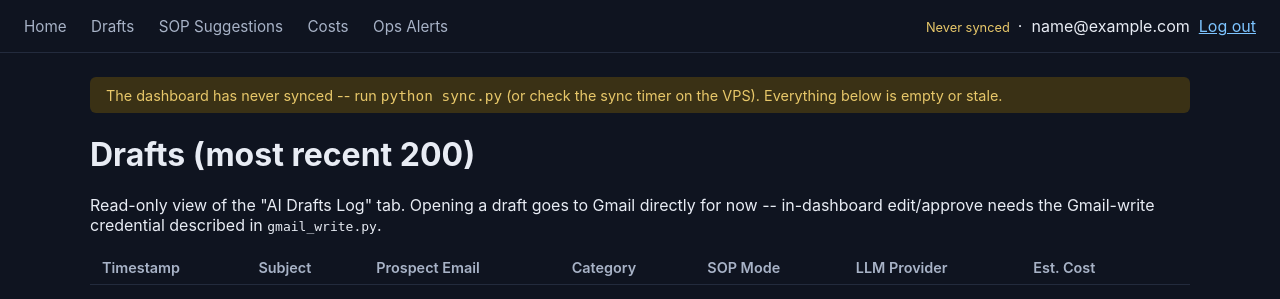
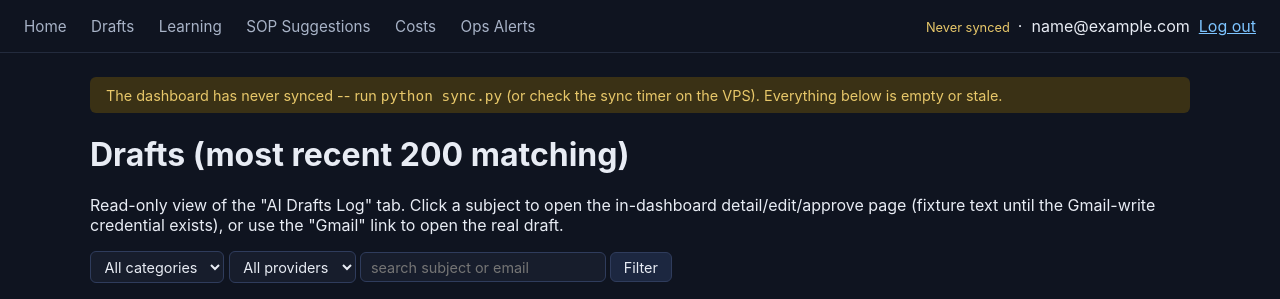
Before and after one commit to ICONS-of-Real-Estate/spam_machine, a FastAPI app: page /drafts in a window 1280 px wide. Shown: the top 299 px of the page. Run offline with FastAPI, Linux system fonts and the light colour scheme; the visitor is signed in with stand-in values (Sample User, id 1); data that the repository does not hold is empty.

Commit message:
Add drafts search/filter and a Learning Log effectiveness view
draft_filters.py builds a parameterized WHERE clause for /drafts (exact
match on category/provider, substring match on subject/prospect_email) --
kept as a pure function specifically so the SQL-injection-safety property
(user input always in params, never string-formatted into the query) has
its own test rather than relying on route tests to catch a regression.
/drafts now has a filter form (category/provider dropdowns populated from
distinct values actually in the mirror, plus free-text search).

learning_stats.py summarizes the "Learning Log" tab (original AI draft vs.
what was actually sent) into overall/by-category/by-provider edited-%
and avg-similarity stats, served at the new /learning page. This is the
real signal SOP Suggestions should be driven by -- a category or provider
with a high edited rate or low similarity is exactly what should prompt
the next suggested change, so it's worth seeing directly rather than only
via the auto-generated suggestions downstream of it.

19 new tests (draft_filters: 7, learning_stats: 7, route-level: 5),
including one pinning that a SQL-injection-shaped search string never
lands in the query text. 52 tests total, all passing.

```diff
--- a/dashboard/app.py
+++ b/dashboard/app.py
@@ -14,8 +14,10 @@ from starlette.middleware.sessions import SessionMiddleware
 
 import auth
 import cost_stats
+import draft_filters
 import freshness
 import gmail_write
+import learning_stats
 import sheets_write
 import sync
 
@@ -134,16 +136,36 @@ async def home(request: Request):
 
 
 @app.get("/drafts")
-async def drafts(request: Request):
+async def drafts(
+    request: Request,
+    category: str = draft_filters.ALL,
+    provider: str = draft_filters.ALL,
+    search: str = "",
+):
     conn = db()
     try:
-        rows = conn.execute(
-            "SELECT * FROM drafts ORDER BY timestamp DESC LIMIT 200"
-        ).fetchall()
+        sql, params = draft_filters.build_drafts_query(category, provider, search)
+        rows = conn.execute(sql, params).fetchall()
+        categories = [r["category"] for r in conn.execute(
+            "SELECT DISTINCT category FROM drafts WHERE category IS NOT NULL ORDER BY category"
+        ).fetchall()]
+        providers = [r["llm_provider"] for r in conn.execute(
+            "SELECT DISTINCT llm_provider FROM drafts WHERE llm_provider IS NOT NULL ORDER BY llm_provider"
+        ).fetchall()]
     finally:
         conn.close()
     return templates.TemplateResponse(
-        request, "drafts.html", {**base_context(request), "drafts": rows}
+        request,
+        "drafts.html",
+        {
+            **base_context(request),
+            "drafts": rows,
+            "categories": categories,
+            "providers": providers,
+            "selected_category": category,
+            "selected_provider": provider,
+            "search": search,
+        },
     )
 
 
@@ -223,6 +245,25 @@ async def review_sop_suggestion(
     return RedirectResponse(url="/sop-suggestions", status_code=303)
 
 
+@app.get("/learning")
+async def learning(request: Request):
+    conn = db()
+    try:
+        rows = conn.execute(
+            "SELECT * FROM learning_log ORDER BY compared_at DESC LIMIT 200"
+        ).fetchall()
+    finally:
+        conn.close()
+
+    stats = learning_stats.summarize_learning_log(rows)
+
+    return templates.TemplateResponse(
+        request,
+        "learning.html",
+        {**base_context(request), "rows": rows, "stats": stats},
+    )
+
+
 @app.get("/costs")
 async def costs(request: Request, period: str = "day"):
     if period not in cost_stats.PERIODS:
--- /dev/null
+++ b/dashboard/draft_filters.py
@@ -0,0 +1,37 @@
+"""
+Pure SQL-building logic for the /drafts filter form, split out for the
+same reason cost_stats.py and freshness.py were: testable without a
+running app or a real database, and it's the one place parameterization
+has to be right (never string-format user input straight into SQL).
+"""
+
+ALL = "all"  # sentinel for "no filter on this field" -- what the <select> shows as the default option
+
+
+def build_drafts_query(category=ALL, provider=ALL, search=""):
+    """Returns (sql, params) for a parameterized query against the
+    'drafts' table. category/provider: exact match, or ALL to skip the
+    filter. search: case-insensitive substring match against subject OR
+    prospect_email, empty string to skip."""
+    where = []
+    params = []
+
+    if category and category != ALL:
+        where.append("category = ?")
+        params.append(category)
+
+    if provider and provider != ALL:
+        where.append("llm_provider = ?")
+        params.append(provider)
+
+    search = (search or "").strip()
+    if search:
+        where.append("(subject LIKE ? OR prospect_email LIKE ?)")
+        like = f"%{search}%"
+        params.extend([like, like])
+
+    sql = "SELECT * FROM drafts"
+    if where:
+        sql += " WHERE " + " AND ".join(where)
+    sql += " ORDER BY timestamp DESC LIMIT 200"
+    return sql, params
--- /dev/null
+++ b/dashboard/learning_stats.py
@@ -0,0 +1,52 @@
+"""
+Pure aggregation over the "Learning Log" tab (original AI draft vs. what
+was actually sent) -- split out for the same testability reason as
+cost_stats.py/freshness.py/draft_filters.py.
+"""
+from collections import defaultdict
+
+TRUE_STRINGS = {"true", "TRUE", "1", "yes"}
+
+
+def _is_true(value):
+    return (value or "").strip() in TRUE_STRINGS
+
+
+def _similarity(value):
+    try:
+        return float(value)
+    except (TypeError, ValueError):
+        return None
+
+
+def _summarize_group(rows):
+    similarities = [s for s in (_similarity(r["draft_similarity_pct"]) for r in rows) if s is not None]
+    edited_count = sum(1 for r in rows if _is_true(r["was_edited"]))
+    return {
+        "n": len(rows),
+        "edited_count": edited_count,
+        "edited_pct": (edited_count / len(rows) * 100) if rows else 0.0,
+        "avg_similarity_pct": (sum(similarities) / len(similarities)) if similarities else None,
+    }
+
+
+def summarize_learning_log(rows):
+    """rows: iterable of Learning Log rows (sqlite3.Row or dict) with
+    category, llm_provider, was_edited, draft_similarity_pct. Returns
+    {overall, by_category: {cat: stats}, by_provider: {provider: stats}}
+    -- each stats dict is n / edited_count / edited_pct / avg_similarity_pct.
+    A high edited_pct or low avg_similarity_pct for one category/provider
+    is exactly the signal that should drive an SOP Suggestion for it."""
+    rows = list(rows)
+
+    by_category = defaultdict(list)
+    by_provider = defaultdict(list)
+    for r in rows:
+        by_category[r["category"] or "unknown"].append(r)
+        by_provider[r["llm_provider"] or "unknown"].append(r)
+
+    return {
+        "overall": _summarize_group(rows),
+        "by_category": {cat: _summarize_group(group) for cat, group in sorted(by_category.items())},
+        "by_provider": {prov: _summarize_group(group) for prov, group in sorted(by_provider.items())},
+    }
--- a/dashboard/templates/base.html
+++ b/dashboard/templates/base.html
@@ -26,7 +26,8 @@
   .stale-banner { background:#3a3115; color:#e8c86a; padding:0.6rem 1rem; border-radius:6px; margin-bottom:1rem; font-size:0.9rem; }
   a.link { color:#7dc4ff; }
   form.inline { display:inline; }
-  textarea, button { font-family:inherit; font-size:0.9rem; }
+  textarea, button, select, input[type="text"] { font-family:inherit; font-size:0.9rem; }
+  select, input[type="text"] { background:#171d2c; color:#e8ecf4; border:1px solid #2f3c5c; border-radius:6px; padding:0.35rem 0.6rem; }
   button { background:#1c2740; color:#e8ecf4; border:1px solid #2f3c5c; border-radius:6px; padding:0.35rem 0.8rem; cursor:pointer; }
   button:hover { background:#243154; }
 </style>
@@ -36,6 +37,7 @@
   <nav>
     <a href="/">Home</a>
     <a href="/drafts">Drafts</a>
+    <a href="/learning">Learning</a>
     <a href="/sop-suggestions">SOP Suggestions</a>
     <a href="/costs">Costs</a>
     <a href="/alerts">Ops Alerts</a>
--- a/dashboard/templates/drafts.html
+++ b/dashboard/templates/drafts.html
@@ -1,10 +1,27 @@
 {% extends "base.html" %}
 {% block title %}Drafts — spam_machine dashboard{% endblock %}
 {% block content %}
-<h1>Drafts (most recent 200)</h1>
-<p>Read-only view of the "AI Drafts Log" tab. Opening a draft goes to
-Gmail directly for now -- in-dashboard edit/approve needs the Gmail-write
-credential described in <code>gmail_write.py</code>.</p>
+<h1>Drafts (most recent 200 matching)</h1>
+<p>Read-only view of the "AI Drafts Log" tab. Click a subject to open the
+in-dashboard detail/edit/approve page (fixture text until the Gmail-write
+credential exists), or use the "Gmail" link to open the real draft.</p>
+
+<form method="get" action="/drafts" style="margin-bottom:1rem;">
+  <select name="category">
+    <option value="all" {% if selected_category == 'all' %}selected{% endif %}>All categories</option>
+    {% for c in categories %}<option value="{{ c }}" {% if c == selected_category %}selected{% endif %}>{{ c }}</option>{% endfor %}
+  </select>
+  <select name="provider">
+    <option value="all" {% if selected_provider == 'all' %}selected{% endif %}>All providers</option>
+    {% for p in providers %}<option value="{{ p }}" {% if p == selected_provider %}selected{% endif %}>{{ p }}</option>{% endfor %}
+  </select>
+  <input type="text" name="search" value="{{ search }}" placeholder="search subject or email">
+  <button type="submit">Filter</button>
+  {% if selected_category != 'all' or selected_provider != 'all' or search %}
+  <a class="link" href="/drafts">Clear</a>
+  {% endif %}
+</form>
+
 <table>
   <tr>
     <th>Timestamp</th><th>Subject</th><th>Prospect Email</th><th>Category</th>
```
Also changed, not shown: dashboard/templates/learning.html (added, +66 -0 lines), dashboard/tests/test_app_routes.py (+22 -0 lines), dashboard/tests/test_draft_filters.py (added, +48 -0 lines), dashboard/tests/test_learning_stats.py (added, +75 -0 lines).
